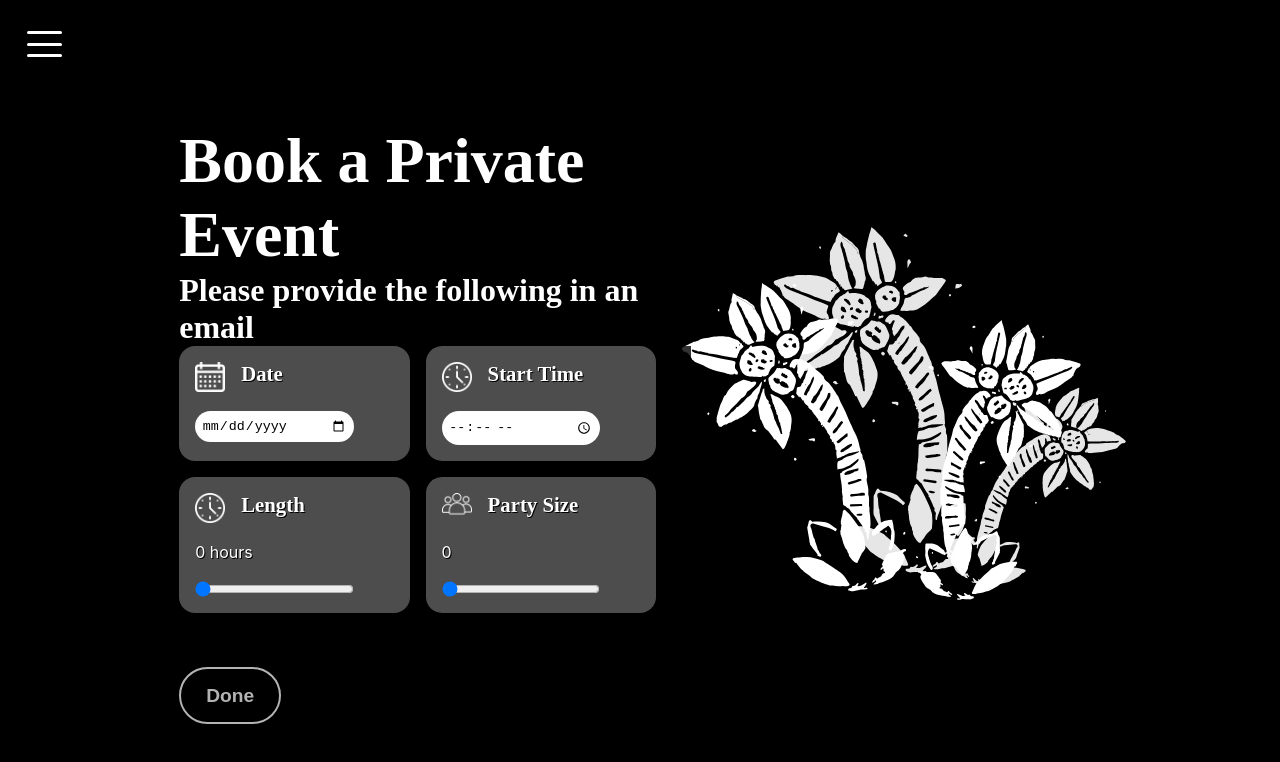
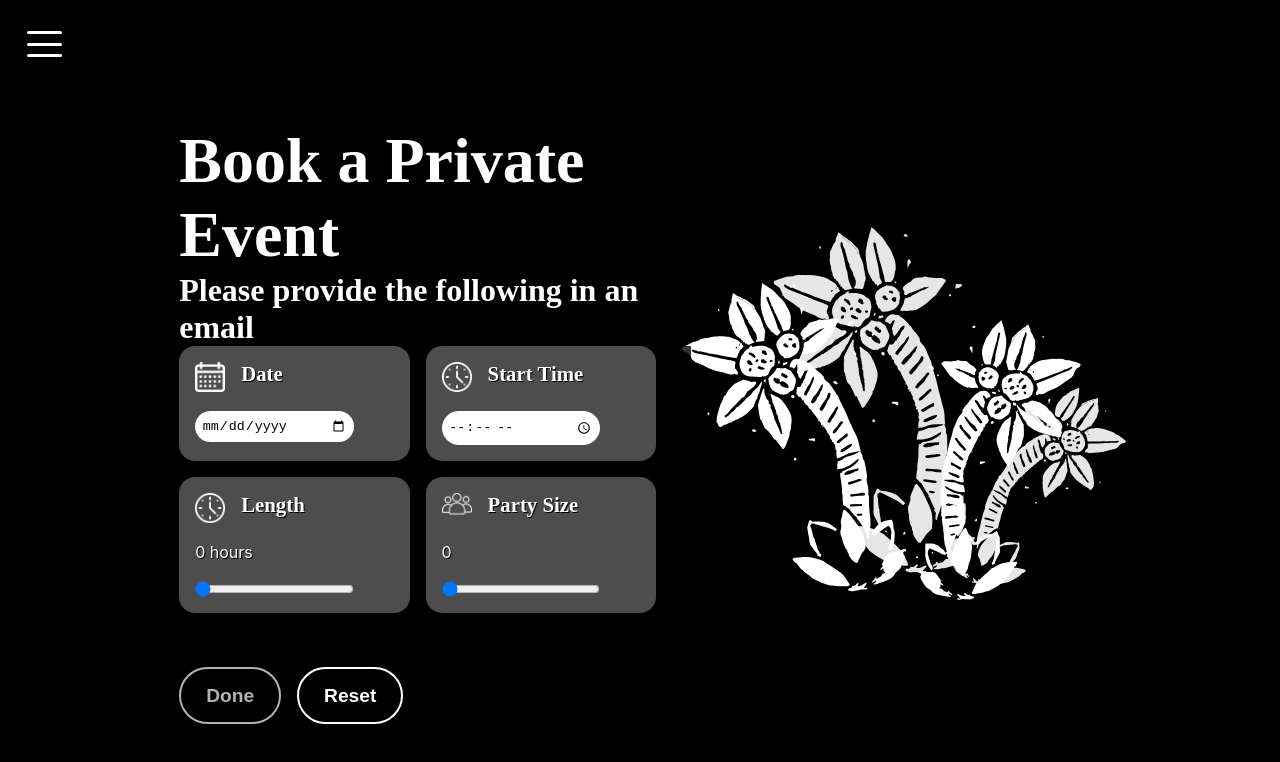
Before and after one commit to tyallembert/devil-takes-a-holiday, a React (Create React App) app: page /reserve in a window 1280 px wide. Shown: the top 762 px of the page. Built offline with nearby package versions, Linux system fonts and the light colour scheme; no server answers; the database is empty; the HTML template or start-up script is replaced by a standard one; a web font is replaced by a local one.

Commit message:
add: new reserve page

```diff
--- a/src/screens/reserve/Reserve.jsx
+++ b/src/screens/reserve/Reserve.jsx
@@ -1,4 +1,4 @@
-import "../../styles/reserve.scss"
+import "../../styles/Reserve.scss"
 import {useState, useEffect} from "react"
 import PeoplePNG from "../../images/people.png"
 import CalendarPNG from "../../images/calendar.png"
@@ -30,6 +30,59 @@ const Reserve = (props) => {
         })
     }
 
+    const handleReset = () => {
+        setForm({
+            date: "",
+            time: "",
+            length: 0,
+            partySize: 0
+        });
+    }
+
+    const handleSubmit = () => {
+        if (!form.date || !form.time || form.length <= 0 || form.partySize <= 0) {
+            alert("Please fill out all fields with valid information.");
+            return;
+        }
+
+        const date = new Date(form.date);
+
+        const [hours, minutes] = form.time.split(":").map(Number); // Split time into hours and minutes
+        const suffix = hours >= 12 ? "PM" : "AM"; // Determine AM or PM
+        const formattedHours = hours % 12 || 12; // Convert to 12-hour format, treating 0 as 12
+        const timeString = `${formattedHours}:${minutes.toString().padStart(2, "0")} ${suffix}`
+
+        const length = formatLength(form.length);
+        // 2. Generate email text
+        const emailBody = `
+            Hello,
+
+            Here are the details of the reservation request:
+            - Date: ${date.toLocaleDateString()}
+            - Time: ${timeString}
+            - Length: ${length}
+            - Party Size: ${form.partySize}
+
+            Please let us know if you need any further information.
+
+            Best regards,
+            [Your Name]
+        `.trim();
+
+        // 3. Copy email text to clipboard
+        navigator.clipboard.writeText(emailBody).then(() => {
+            console.log("Email text copied to clipboard!");
+        }).catch((err) => {
+            console.error("Could not copy text to clipboard:", err);
+        });
+
+        // 4. Open email client
+        const emailSubject = encodeURIComponent("Reservation Request");
+        const emailBodyEncoded = encodeURIComponent(emailBody);
+        const mailtoLink = `mailto:?subject=${emailSubject}&body=${emailBodyEncoded}`;
+        window.location.href = mailtoLink;
+    }
+
     useEffect(() => {
         const verifyForm = () => {
             setFormVerified({
@@ -50,25 +103,6 @@ const Reserve = (props) => {
         }
         return `${hours} hours ${minutes} minutes`;
     }
-
-    // useEffect(() => {
-    //     if(!props.showingNavigation) {
-    //         setAnimation(false);
-    //         setShowing(false);
-    //     }
-    // },[props.showingNavigation])
-
-    // const toggleShowing = () => {
-    //     setAnimation(!animation);
-    //     if(showing) {
-    //         setTimeout(() => {
-    //             setShowing(false);
-    //         }
-    //         , 1000);
-    //     }else {
-    //         setShowing(true);
-    //     }
-    // }
     return (
         <>
         <Navigation />
@@ -76,7 +110,7 @@ const Reserve = (props) => {
             <div className="leftContainer">
                 <h1>Book a Private Event</h1>
                 <h2>Please provide the following in an email</h2>
-                <form className="infoContainer">
+                <form className="infoContainer" onSubmit={handleSubmit}>
                     <div className={`itemContainer ${formVerified.date ? "verified": null}`}>
                         <label htmlFor="date">
                             <img className="imageIcon" src={CalendarPNG} alt="Calendar"/>
@@ -89,7 +123,34 @@ const Reserve = (props) => {
                             <img className="imageIcon" src={ClockPNG} alt="Clock"/>
                             <p className="text">Start Time</p>
                         </label>
-                        <input type="time" name="time"id="time" value={form.time} onChange={handleChange}/>
+                        <input type="time" name="time"id="time" list="start-time" value={form.time} onChange={handleChange}/>
+                        <datalist id="start-time">
+                            <option value="10:00">10:00</option>
+                            <option value="10:30">10:30</option>
+                            <option value="11:00">11:00</option>
+                            <option value="11:30">11:30</option>
+                            <option value="12:00">12:00</option>
+                            <option value="12:30">12:30</option>
+                            <option value="13:00">13:00</option>
+                            <option value="13:30">13:30</option>
+                            <option value="14:00">14:00</option>
+                            <option value="14:30">14:30</option>
+                            <option value="15:00">15:00</option>
+                            <option value="15:30">15:30</option>
+                            <option value="16:00">16:00</option>
+                            <option value="16:30">16:30</option>
+                            <option value="17:00">17:00</option>
+                            <option value="17:30">17:30</option>
+                            <option value="18:00">18:00</option>
+                            <option value="18:30">18:30</option>
+                            <option value="19:00">19:00</option>
+                            <option value="19:30">19:30</option>
+                            <option value="20:00">20:00</option>
+                            <option value="20:30">20:30</option>
+                            <option value="21:00">21:00</option>
+                            <option value="21:30">21:30</option>
+                            <option value="22:00">22:00</option>
+                        </datalist>
                     </div>
                     <div className={`itemContainer ${formVerified.length ? "verified": null}`}>
                         <label htmlFor="length">
@@ -110,31 +171,11 @@ const Reserve = (props) => {
                     <button type="submit"
                     className="submitButton"
                     disabled={formVerified.date && formVerified.time && formVerified.length && formVerified.partySize ? false: true}>Done</button>
+                    <button type="button"
+                    className="submitButton"
+                    onClick={handleReset}>Reset</button>
                 </form>
             </div>
-            {/* <div className="leftContainer">
-                <h1>Book a Private Event</h1>
-                <h2>Please provide the following in an email</h2>
-                <div className="infoContainer">
-                    <div className="itemContainer">
-                        <img className="imageIcon" src={CalendarPNG} alt="Calendar"/>
-                        <p className="text">The <span>DATE</span> you would like to have the event</p>
-                    </div>
-                    <div className="itemContainer">
-                        <img className="imageIcon" src={ClockPNG} alt="Clock"/>
-                        <p className="text">The <span>START TIME</span> and <span>LENGTH</span> of the event</p>
-                    </div>
-                    <div className="itemContainer">
-                        <img className="imageIcon" src={PeoplePNG} alt="People"/>
-                        <p className="text">The <span>NUMBER</span> of <span>PEOPLE</span> that will be attending</p>
-                    </div>
-                    <div className="buttonsContainer">
-                        <a className="learnMoreButton"
-                        onClick={toggleShowing}
-                        href = "mailto:HELLo@deviltakesaholiday.com?Subject=Private%20Booking">Email Now</a>
-                    </div>
-                </div>
-            </div> */}
             <div className="rightContainer">
                 <ImageScene />
             </div>
```
